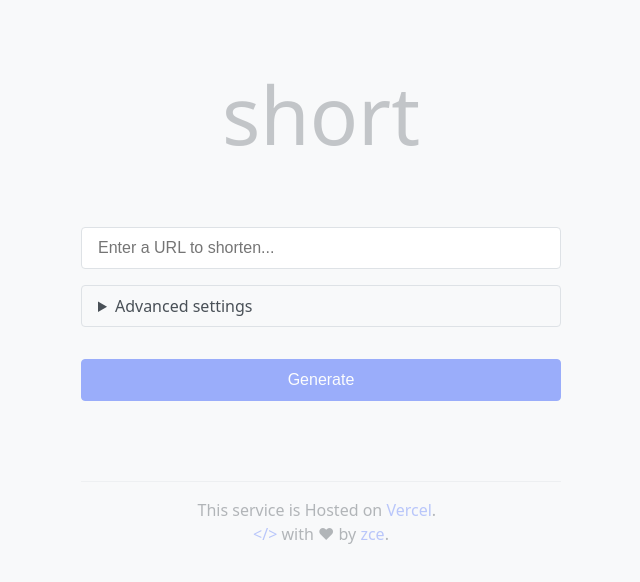
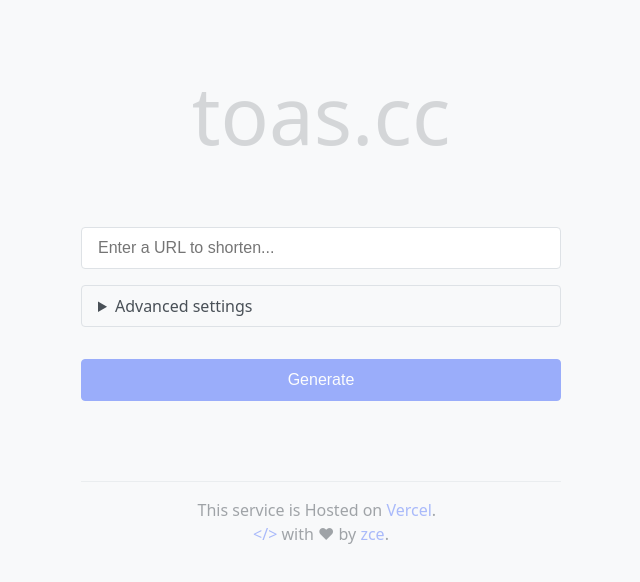
Before and after one commit to zce/short, a website: page public/index.html in a window 1280 px wide. Shown: the whole page, without its empty margins (319-959 px from the left). Drawn offline with nearby package versions, Linux system fonts and the light colour scheme.

Commit message:
feat: initial commit

```diff
--- a/package.json
+++ b/package.json
@@ -24,7 +24,7 @@
     "nanoid": "3.1.20"
   },
   "devDependencies": {
-    "@vercel/node": "1.9.0",
+    "@vercel/node": "1.9.1",
     "ts-standard": "10.0.0"
   }
 }
--- a/public/index.html
+++ b/public/index.html
@@ -20,8 +20,8 @@
         max-width: 30rem;
         margin-left: auto;
         margin-right: auto;
-        padding-left: 1rem;
-        padding-right: 1rem;
+        padding-left: 2rem;
+        padding-right: 2rem;
         color: var(--body-color);
         background: var(--body-bg);
         font-family: system-ui, -apple-system, 'Segoe UI', Roboto, Helvetica, Arial, sans-serif;
@@ -30,11 +30,12 @@
         text-rendering: optimizelegibility;
         -webkit-font-smoothing: antialiased;
       }
+
       h1 {
         font-size: 5rem;
         font-weight: 300;
         text-align: center;
-        opacity: .3;
+        opacity: .2;
       }
 
       form[x-cloak] {
@@ -160,7 +161,7 @@
         padding: 1rem;
         border-top: 1px solid var(--border-color);
         text-align: center;
-        opacity: .4;
+        opacity: .5;
       }
 
       .success,
@@ -192,7 +193,7 @@
     </style>
   </head>
   <body>
-    <header><h1>short</h1></header>
+    <header><h1>toas.cc</h1></header>
     <form x-data="app" x-cloak>
       <p x-show.transition.opacity="alert" :class="alert?.type" x-text="alert?.message"></p>
       <input placeholder="Enter a URL to shorten..." x-model="url" x-ref="url" />
```
